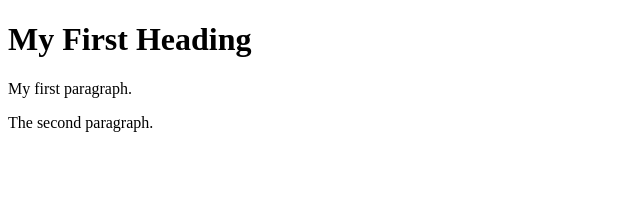
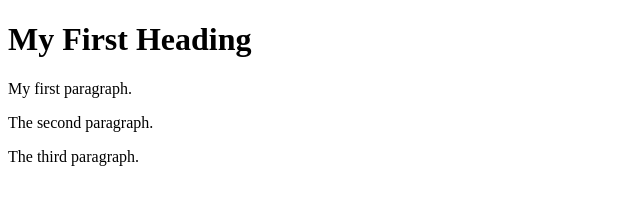
Before and after one commit to Paradeus-Narciss/ProjectA, a plain HTML site: page index.html in a window 1280 px wide. Shown: the whole page, without its empty margins (0-640 px from the left). Drawn offline with Linux system fonts and the light colour scheme.

Commit message:
commit 1

```diff
--- a/index.html
+++ b/index.html
@@ -5,6 +5,7 @@
 <h1>My First Heading</h1>
 <p>My first paragraph.</p>
 <p>The second paragraph.</p>
+<p>The third paragraph.</p>
 
 </body>
 </html>
```
